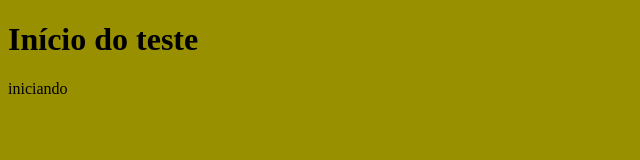
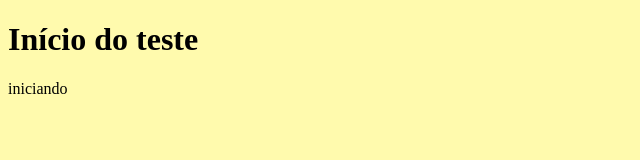
Before and after one commit to Vjfrib/yarn-or-vite, a website built with Vite: page index.html in a window 1280 px wide. Shown: the whole page, without its empty margins (0-640 px from the left). Built offline with nearby package versions, Linux system fonts and the light colour scheme.

Commit message:
ajustando

```diff
--- a/style.css
+++ b/style.css
@@ -1,3 +1,3 @@
 html{
-  background-color: #999000
+  background-color: #fffaad
 }
```
Also changed, not shown: index.html (+22 -0 lines), old/READMEold.md (renamed from READMEold.md), old/antigo_content.txt (renamed from antigo_content.txt), old/eh isso.txt (renamed from eh isso.txt), old/styleOld.css (renamed from styleOld.css).
